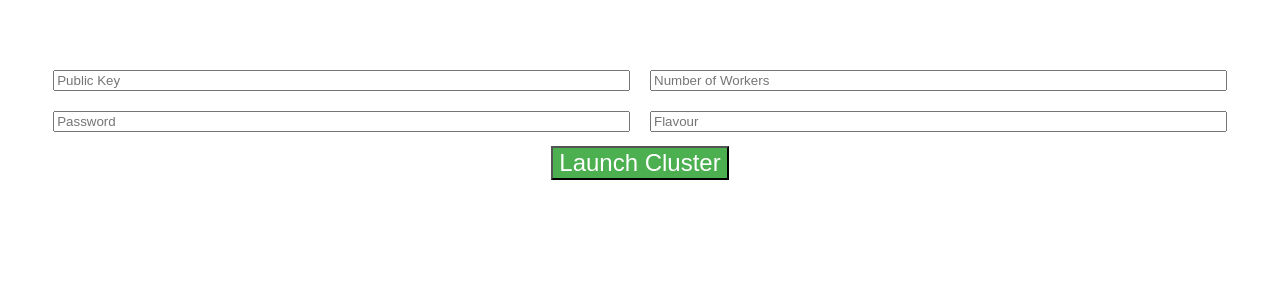
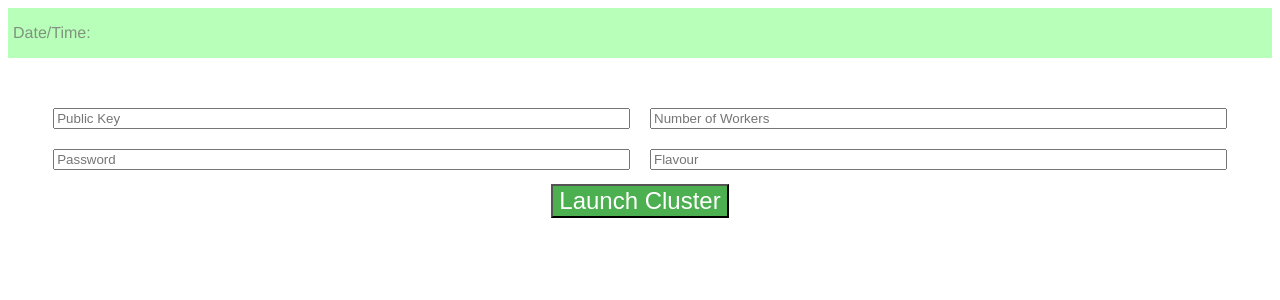
Before and after one commit to wtsi-hgi/cluster-launcher, a Vue app in the folder frontend/: page / in a window 1280 px wide. Shown: the top 300 px of the page. Built offline with nearby package versions, Linux system fonts and the light colour scheme.

Commit message:
changed frontend app

```diff
--- a/frontend/src/App.vue
+++ b/frontend/src/App.vue
@@ -1,40 +1,56 @@
 <template>
   <div id="app">
-    <div class="main" v-show='this.status'>
+    <div class="main" v-show='!this.status'>
+      <div class="header">
+        <div class="header-text">
+          <p>Date/Time: </p>
+        </div>
+      </div>
       <input type="publicKey" v-model="pkey" placeholder="Public Key">
       <input type="numOfWorkers" v-model="workers" placeholder="Number of Workers">
       <input type="pass" v-model="password" placeholder="Password">
       <input type="flavour" v-model="flavour" placeholder="Flavour">
-      <v-button :status=this.status :pubkey=this.pkey :workers=this.workers :password=this.password :flavor=this.flavour @update-status="update"> Launch Cluster </v-button>
+      <v-button :status=this.status :pubkey=this.pkey :workers=this.workers :password=this.password :flavor=this.flavour
+         @update-status="update"> Launch Cluster </v-button>
     </div>
 
-    <div v-show='!this.status'>
+    <div v-show='this.status'>
       <div class="header">
         <div class="header-text">
           <p>Date/Time: </p>
         </div>
+        <d-button :status=this.status :pubkey=this.pkey :workers=this.workers :password=this.password :flavor=this.flavour
+          @update-status="update"> Destroy Cluster </d-button>
+      </div>
+      <div>
+        <iframe src="http://172.27.23.16/jupyter/" loading="lazy"></iframe>
       </div>
     </div>
   </div>
 </template>
 
 <script>
-  import Button from './components/Button.vue'
+  import Button from './components/CreateButton.vue'
+  import DButton from './components/DestroyButton.vue'
   export default {
     name: 'App',
     components: {
-      'v-button': Button
+      'v-button': Button,
+      'd-button': DButton
     },
     data: () => ({
       pkey:     '',
       workers:  '',
       password: '',
       flavour:  '',
-      status: true
+      url: 'www.google.com',
+      status: false
     }),
     methods:{
       update(newStatus){
         this.status=newStatus;
+        console.log(newStatus)
+        console.log(this.status)
       }
     }
   }
@@ -47,7 +63,6 @@
     -moz-osx-font-smoothing: grayscale;
     text-align: center;
     color: #2c3e50;
-    margin-top: 60px;
   }
   input[type=flavour] {
     width: 45%;
@@ -65,18 +80,19 @@
     width: 45%;
     margin: 10px;
   }
-  /* Header/Logo Title */
+  /* Header */
   .header {
-    margin-top: 0px;
-    padding: 10px;
     background: #73FF75;
-    color: white;
-    font-size: 12px;
-    opacity:50%;
+    width: 100%;
+    opacity: 50%;
+    margin-bottom: 40px;
+    float: left;
   }
   .header-text {
     color: #052A00;
-    position: left;
-    left: 10px;
+    font-size: 16px;
+    float: left;
+    margin: 0px 5px;
   }
+
 </style>
--- a/frontend/src/components/Button.vue
+++ /dev/null
@@ -1,43 +0,0 @@
-<template>
-<button @click="onClick" class="Button">
-  <slot>Button</slot>
-</button>
-</template>
-
-<script>
-  import axios from 'axios'
-  export default {
-    props: {
-      pubkey: {required: true, type:String},
-      workers: {required: true, type:String},
-      password: {required: true, type:String},
-      flavor: {required: true, type:String},
-      status: {type: Boolean}
-    },
-    methods: {
-      onClick: function() {
-        if (this.pubkey != '' && this.workers != '' && this.password != '' && this.flavor != '') {
-          const requestOptions = { public_key: this.pubkey, workers: this.workers, password: this.password, flavor: this.flavor };
-          axios.post("/api/hail/frontend", requestOptions)
-            .then(response => this.requestOptionsID = response.data.id);
-
-          let newStatus = this.status
-          newStatus =! newStatus
-          this.$emit("update-status", newStatus);
-        }
-        console.log(this.status)
-      }
-    }
-  }
-</script>
-
-<style>
-.Button{
-  font-size:24px;
-  color: white;
-  margin: 4px 2px;
-  text-align: center;
-  display: inline-block;
-  background-color: #4CAF50;
-}
-</style>
```
